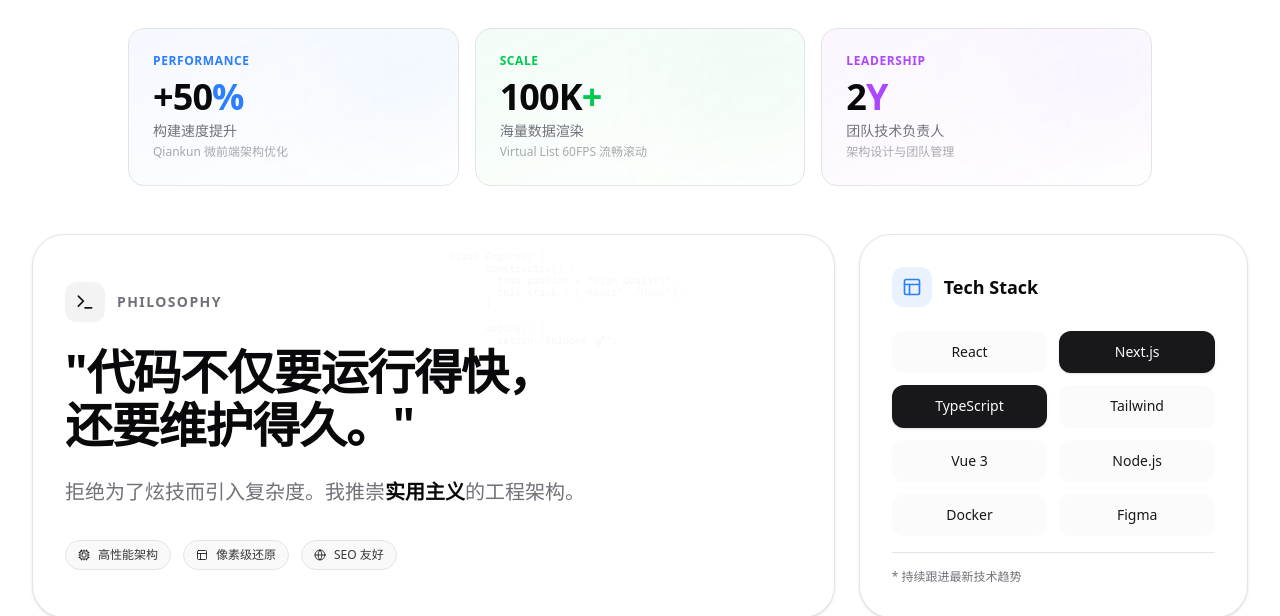
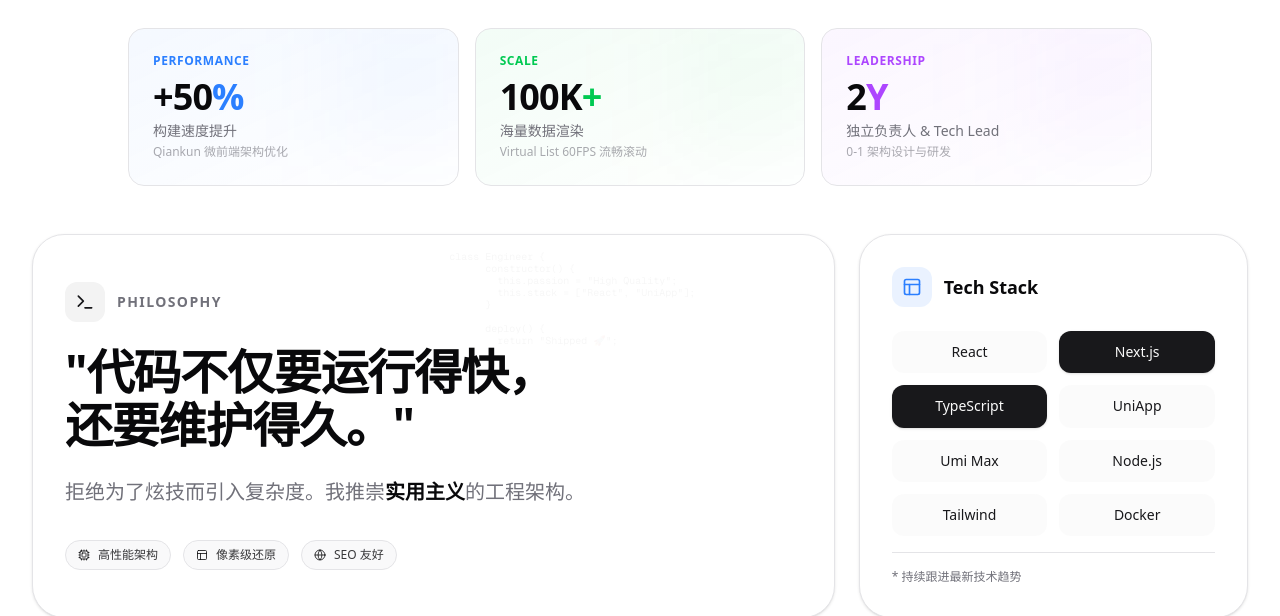
Before and after one commit to zej574099903/portfolio-resume, a Next.js app: page / in a window 1280 px wide. Shown: the part 1060-1676 px from the top of the page. Built offline with nearby package versions, Linux system fonts and the light colour scheme.

Commit message:
feat: 更新关于我页面 - 强调独立负责人角色与新架构能力

```diff
--- a/src/components/sections/about.tsx
+++ b/src/components/sections/about.tsx
@@ -78,9 +78,9 @@ export function AboutSection() {
                 2<span className="text-purple-500">Y</span>
               </div>
               <div className="text-muted-foreground text-sm">
-                团队技术负责人
+                独立负责人 & Tech Lead
                 <br />
-                <span className="text-xs opacity-60">架构设计与团队管理</span>
+                <span className="text-xs opacity-60">0-1 架构设计与研发</span>
               </div>
             </div>
           </div>
@@ -98,7 +98,7 @@ export function AboutSection() {
                   {`class Engineer {
       constructor() {
         this.passion = "High Quality";
-        this.stack = ["React", "Node"];
+        this.stack = ["React", "UniApp"];
       }
 
       deploy() {
@@ -166,11 +166,11 @@ export function AboutSection() {
                 <TechPill name="React" />
                 <TechPill name="Next.js" highlight />
                 <TechPill name="TypeScript" highlight />
+                <TechPill name="UniApp" />
+                <TechPill name="Umi Max" />
+                <TechPill name="Node.js" />
                 <TechPill name="Tailwind" />
-                <TechPill name="Vue 3" />
-                <TechPill name="Node.js" />
                 <TechPill name="Docker" />
-                <TechPill name="Figma" />
               </div>
 
               <p className="text-muted-foreground border-border/50 mt-4 border-t pt-4 text-xs">
```
